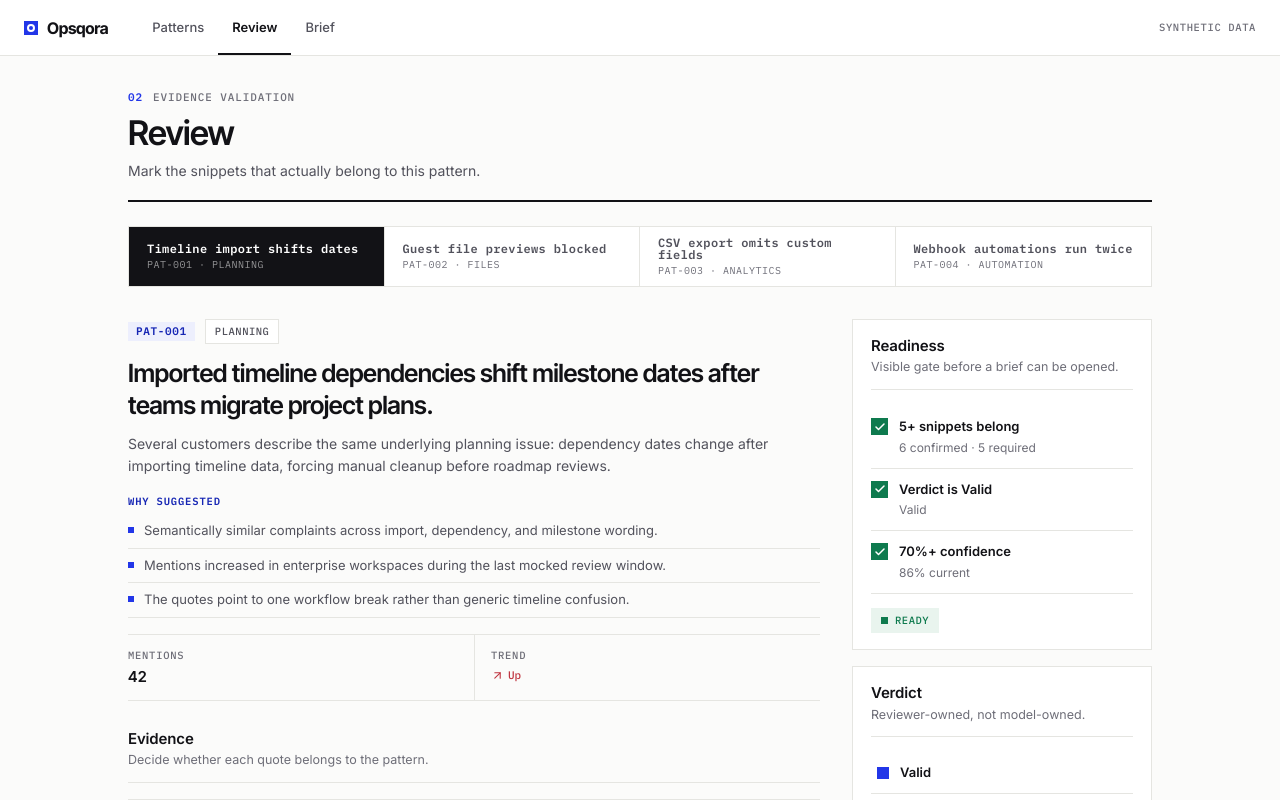
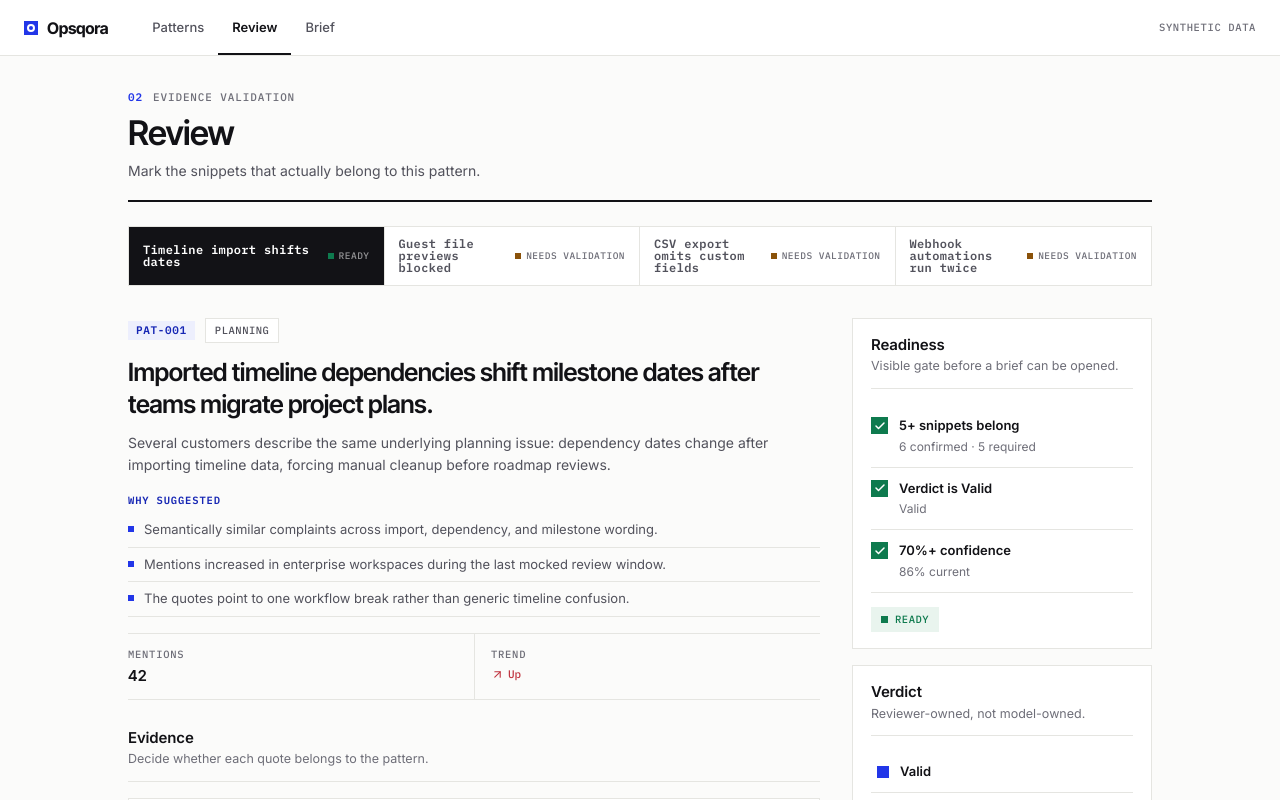
Before and after one commit to mich-mayer/opsqora, a React (Vite) app: page / in a window 1280 px wide. Both pictures are taken after a click on the button 311 px from the left and 360 px from the top of the page. Built offline with nearby package versions, Linux system fonts and the light colour scheme.

Commit message:
fix(review): compact pattern switcher

```diff
--- a/src/App.tsx
+++ b/src/App.tsx
@@ -49,6 +49,12 @@ export default function App({
   const selectedDecisions = decisions[selectedPattern.id]
   const selectedConfirmations = confirmations[selectedPattern.id]
   const selectedVerdict = verdicts[selectedPattern.id]
+  const patternReadiness = useMemo(() => Object.fromEntries(
+    patterns.map(pattern => [
+      pattern.id,
+      getReadiness(pattern, decisions[pattern.id], verdicts[pattern.id], confirmations[pattern.id]).ready,
+    ]),
+  ), [confirmations, decisions, patterns, verdicts])
   const visibleNavItems = page === 'eval'
     ? [...navItems, { id: 'eval' as const, label: 'Eval' }]
     : navItems
@@ -144,6 +150,7 @@ export default function App({
         {page === 'review-pattern' && <PatternReview
           patterns={patterns}
           pattern={selectedPattern}
+          patternReadiness={patternReadiness}
           decisions={selectedDecisions}
           confirmations={selectedConfirmations}
           verdict={selectedVerdict}
--- a/src/screens/PatternReview.tsx
+++ b/src/screens/PatternReview.tsx
@@ -43,6 +43,7 @@ function evidenceRuleDetail(belongsCount: number, totalEvidence: number) {
 export function PatternReview({
   patterns,
   pattern,
+  patternReadiness,
   decisions,
   confirmations,
   verdict,
@@ -55,6 +56,7 @@ export function PatternReview({
 }: {
   patterns: FeedbackPattern[]
   pattern: FeedbackPattern
+  patternReadiness: Record<string, boolean>
   decisions: Record<string, EvidenceDecision>
   confirmations: EvidenceConfirmations
   verdict: PatternVerdict
@@ -83,7 +85,10 @@ export function PatternReview({
         onClick={() => onSelectPattern(option.id)}
       >
         {option.short_name}
-        <span>{option.id} · {option.product_area}</span>
+        <span className={patternReadiness[option.id] ? 'review-switch-status is-ready' : 'review-switch-status'}>
+          <i aria-hidden="true" />
+          {patternReadiness[option.id] ? 'Ready' : 'Needs validation'}
+        </span>
       </button>)}
     </div>
 
--- a/src/styles.css
+++ b/src/styles.css
@@ -991,7 +991,11 @@ table {
 }
 
 .review-switch button {
-  padding: 10px 18px;
+  display: inline-flex;
+  align-items: center;
+  justify-content: space-between;
+  gap: 10px;
+  padding: 11px 14px;
   border-right: 1px solid var(--line);
   font: 600 12px/1 var(--font-mono);
   letter-spacing: 0.03em;
@@ -1005,12 +1009,25 @@ table {
 }
 
 .review-switch button span {
-  display: block;
-  font: 400 10px/1 var(--font-mono);
-  color: var(--ink-3);
-  margin-top: 5px;
+  display: inline-flex;
+  align-items: center;
+  gap: 5px;
+  flex: none;
+  font: 500 9.5px/1 var(--font-mono);
+  color: var(--ink-3);
   text-transform: uppercase;
   letter-spacing: 0.05em;
+}
+
+.review-switch-status i {
+  width: 6px;
+  height: 6px;
+  flex: none;
+  background: var(--warn);
+}
+
+.review-switch-status.is-ready i {
+  background: var(--ok);
 }
 
 .review-switch button:hover {
```
